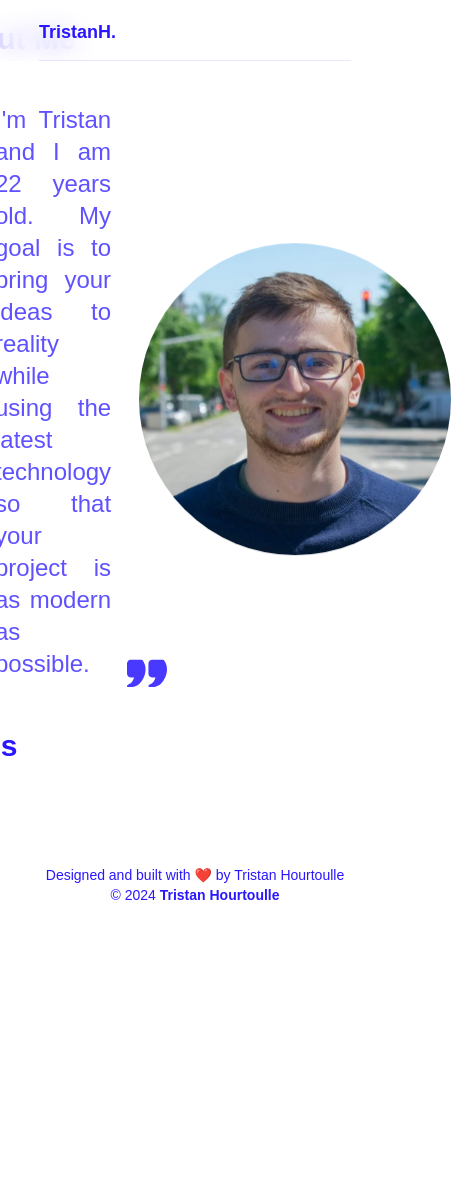
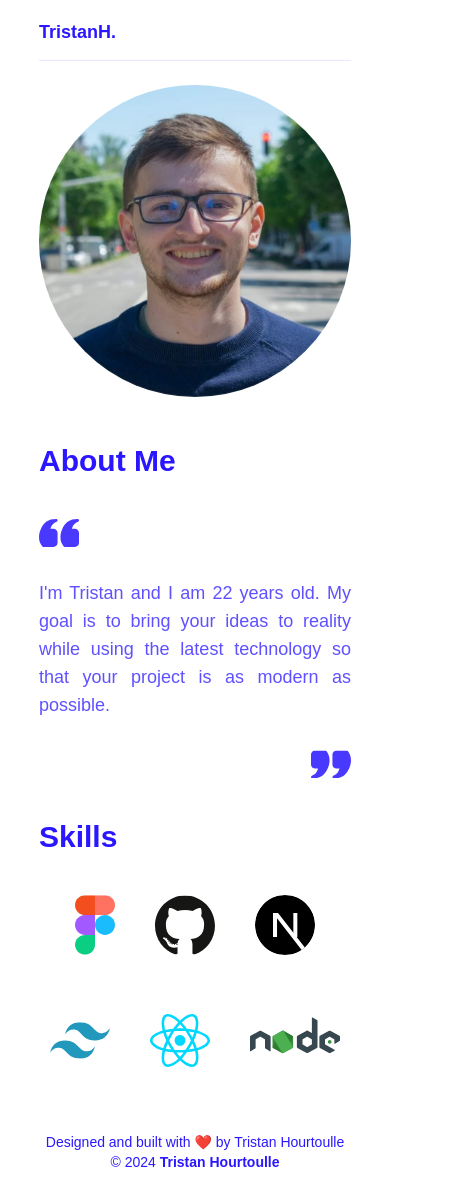
Before and after one commit to TristanHourtoulle/Portfolio-TristanH, a Next.js app: page /aboutme in a window 390 px wide. Shown: the whole page, 451 px wide, since content can reach past the window. Before the commit the page ends 911 px from the top, so only its background shows below. Built offline with nearby package versions, Linux system fonts and the light colour scheme; what tailwind-hamburgers would draw is missing.

Commit message:
feat: add responsive on About page

```diff
--- a/app/aboutme/page.tsx
+++ b/app/aboutme/page.tsx
@@ -17,17 +17,17 @@ export type pageProps = {};
 
 const page = (props: pageProps) => {
   return (
-    <div className="w-full min-h-screen flex items-center justify-center">
+    <div className="w-full min-h-screen flex flex-col lg:flex-row items-center justify-center mt-[30%] md:mt-[10%]">
       <div className="flex flex-col items-start gap-10 mr-auto mb-[10%]">
         <SectionTitle text="About Me" />
-        <div className="w-full flex items-start justify-start gap-4 pr-[25%]">
+        <div className="w-full flex flex-col lg:flex-row items-start justify-start gap-4 lg:pr-[25%]">
           <Image
             src="/Citation.svg"
             alt="About me citation"
             width={40}
             height={40}
           />
-          <p className="my-[5%] text-justify poppins-medium text-2xl text-primary opacity-75">
+          <p className="my-[5%] text-justify poppins-medium text-lg md:text-2xl text-primary opacity-75">
             I&apos;m Tristan and I am 22 years old. My goal is to bring your
             ideas to reality while using the latest technology so that your
             project is as modern as possible.
@@ -37,11 +37,11 @@ const page = (props: pageProps) => {
             alt="About me citation"
             width={40}
             height={40}
-            className="rotate-180 mt-auto"
+            className="rotate-180 mt-auto ml-auto lg:ml-0"
           />
         </div>
         <SectionTitle text="Skills" />
-        <div className="flex items-center justify-start gap-10">
+        <div className="flex flex-wrap items-center justify-center lg:justify-start gap-10">
           {/* Figma */}
           <TooltipProvider>
             <Tooltip>
@@ -162,7 +162,7 @@ const page = (props: pageProps) => {
         alt="Tristan's profile picture"
         width={500}
         height={500}
-        className="rounded-full animate-light-bounce mb-[10%]"
+        className="rounded-full animate-light-bounce mb-[10%] order-first lg:order-last"
       />
     </div>
   );
```
